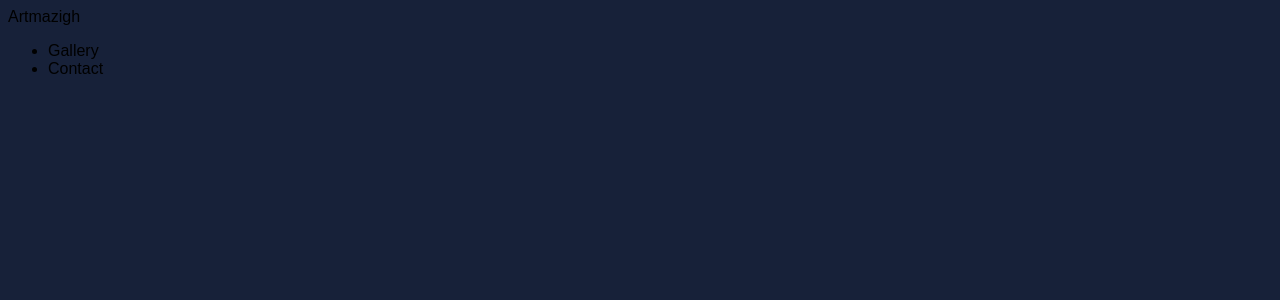
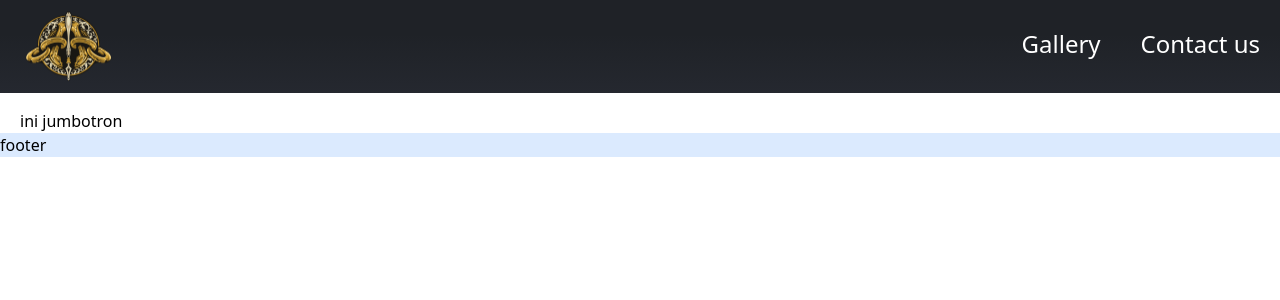
Before and after one commit to floferno/art-gallery, a Next.js app: page / in a window 1280 px wide. Shown: the top 300 px of the page. Built offline with nearby package versions, Linux system fonts and the light colour scheme.

Commit message:
feat:add layout

```diff
--- /dev/null
+++ b/src/components/Common/Container.js
@@ -0,0 +1,12 @@
+import clsx from 'clsx';
+import React from 'react';
+
+const Container = ({ className, children }) => {
+  return (
+    <div className={clsx('max-w-screen-xl px-5 w-full mx-auto', className)}>
+      {children}
+    </div>
+  );
+};
+
+export default Container;
--- /dev/null
+++ b/src/components/Common/Grid.js
@@ -0,0 +1,10 @@
+import clsx from 'clsx';
+import React from 'react';
+
+const Grid = ({ className, children }) => {
+  return (
+    <div className={clsx('grid grid-cols-12 gap-8', className)}>{children}</div>
+  );
+};
+
+export default Grid;
--- /dev/null
+++ b/src/components/Homepage/Jumbotron.js
@@ -0,0 +1,7 @@
+import React from 'react';
+
+const Jumbotron = () => {
+  return <div>ini jumbotron</div>;
+};
+
+export default Jumbotron;
--- a/src/components/Layout/Layout.js
+++ b/src/components/Layout/Layout.js
@@ -1,6 +1,6 @@
-import React from "react";
-import Footer from "./Footer";
-import Navbar from "./Navbar";
+import React from 'react';
+import Footer from './Footer';
+import Navbar from './Navbar';
 
 const Layout = ({ children }) => {
   return (
--- a/src/components/Layout/Navbar.js
+++ b/src/components/Layout/Navbar.js
@@ -1,17 +1,33 @@
-import NavItem from "../Common/NavItem"
+import Image from 'next/image';
+import Container from '../Common/Container';
+import Grid from '../Common/Grid';
 
-export default function Navbar(){
-    return (
-      <>
-        <div className="flex w3/12 justify-start">
-               Artmazigh
+export default function Navbar() {
+  return (
+    <>
+      <div className="w-full bg-navbar-bg">
+        <Container>
+          <Grid>
+            <div className="col-span-2 flex items-center">
+              <Image width={97} height={78} src="/logo-art.png" alt="Logo" />
             </div>
-            <div className="w3/12 text-white">
-              <ul className="flex justify-end space-x-10">
-                <NavItem>Gallery</NavItem>
-                <NavItem>Contact</NavItem>
-              </ul>
+            <div className="col-span-4 col-end-13 flex items-center justify-end gap-10">
+              <a
+                href=""
+                className="transition-all text-white border-b-transparent hover:text-brand-primary text-xl py-[30px]  border-b-4 hover:border-brand-primary"
+              >
+                Gallery
+              </a>
+              <a
+                href=""
+                className="transition-all text-white border-b-transparent text-xl py-[30px] border-b-4 hover:border-brand-primary hover:text-brand-primary"
+              >
+                Contact us
+              </a>
             </div>
-      </>
-    )
+          </Grid>
+        </Container>
+      </div>
+    </>
+  );
 }
--- a/src/pages/index.js
+++ b/src/pages/index.js
@@ -1,16 +1,17 @@
 // import Head from 'next/head';
-// import Layout from '@/components/Layout/Layout';
+
 // import Button from '@/components/Common/Button';
-import Logo from "@/components/Common/Logo";
-import Navbar from "@/components/Layout/Navbar";
+import Container from '@/components/Common/Container';
+import Jumbotron from '@/components/Homepage/Jumbotron';
+
+import Layout from '@/components/Layout/Layout';
 
 export default function Home() {
   return (
-    <>
-      <div>
-          <Logo></Logo>
-          <Navbar></Navbar>
-      </div>
-    </>
+    <Layout>
+      <Container className="mt-4">
+        <Jumbotron />
+      </Container>
+    </Layout>
   );
 }
--- a/styles/tailwind.css
+++ b/styles/tailwind.css
@@ -1,12 +1,3 @@
-/* @tailwind base;
-@tailwind components; */
-/* purgecss start ignore */
-html {
-  font-family: 'Prettywise', sans-serif;
-  background-color: #172139;
-}
-/* p {
-  @apply tracking-wide;
-} */
-/* purgecss end ignore */
-/* @tailwind utilities; */
+@tailwind base;
+@tailwind components;
+@tailwind utilities;
--- a/tailwind.config.js
+++ b/tailwind.config.js
@@ -1,7 +1,42 @@
 module.exports = {
   content: ['./src/**/*.{html,js}'],
   theme: {
-    extend: {},
+    extend: {
+      fontSize: {
+        '4xl': ['52px', '1'],
+        '3xl': ['40px', '1.10'],
+        '2xl': ['32px', '1.20'],
+        xl: ['24px', '1.20'],
+        lg: ['20px', '1.40'],
+        base: ['16px', '1.40'],
+        sm: ['14px', '1.40'],
+        xs: '12px',
+        '2xs': '10px',
+      },
+      colors: {
+        brand: {
+          primary: '#CCA035',
+          secondary: '#FFDC8F',
+          tertiary: '#906C28',
+          quaternary: '#1F2227',
+          quinary: '#262931',
+        },
+        neutral: {
+          100: '#000000',
+          90: '#0F1010',
+          80: '#232425',
+          70: '#343536',
+          60: '#5E6061',
+          50: '#8D9093',
+          40: '#BEC2C5',
+          30: '#D4D9DB',
+          20: '#E2E6EA',
+        },
+      },
+      backgroundImage: {
+        'navbar-bg': 'linear-gradient(180deg, #1F2227 36.7%, #262931 112.44%)',
+      },
+    },
   },
   plugins: [],
 };
```
Also changed, not shown: public/logo-art.png (added), 1 other file (tests, documents, lock files or other folders).
